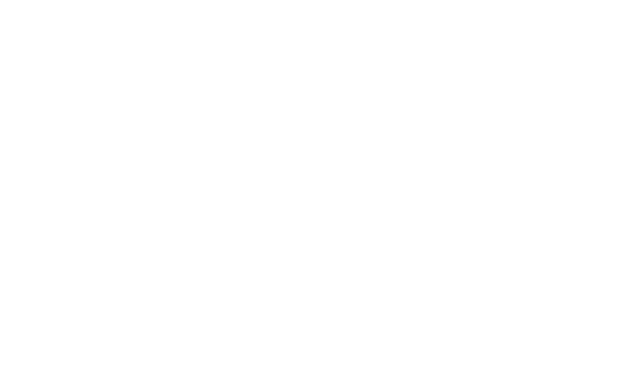
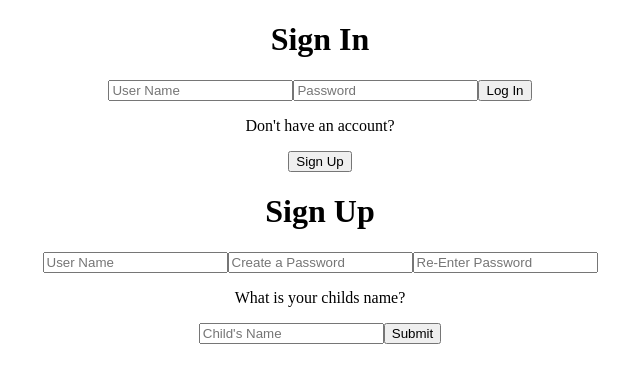
Before and after one commit to Bw-Gigapet-4/FE, a React (Create React App) app in the folder gigapet/: page / in a window 1280 px wide. Shown: the top 382 px of the page, without its empty margins (320-960 px from the left). Built offline with nearby package versions, Linux system fonts and the light colour scheme.

Commit message:
Check pasword now works as intended with no errors and sets only values needed for api call.

```diff
--- a/gigapet/src/App.js
+++ b/gigapet/src/App.js
@@ -1,9 +1,14 @@
 import React from 'react';
 import './App.css';
+
+import LogIn from "./components/LogIn";
+import SignUp from "./components/SignUp";
 
 function App() {
   return (
     <div className="App">
+      <LogIn/>
+      <SignUp/>
 
     </div>
   );
--- a/gigapet/src/components/SignUp.js
+++ b/gigapet/src/components/SignUp.js
@@ -1,8 +1,10 @@
 import React from "react";
 import { withFormik, Form, Field } from 'formik';
 import * as Yup from 'yup';
+import axios from "axios";
 
 const SignUpFields =({ errors, touched })=>{
+
     return(
         <div>
             <Form>
@@ -31,11 +33,12 @@
 }
 
 const SignUp = withFormik({
-    mapPropsToValues({name, password, childName}){
+    mapPropsToValues({name, password, ckPassword, childName}){
         return{
             name: name || "",
             password: password || "",
             childName: childName || "",
+            ckPassword: ckPassword || "",
         };
     },
 
@@ -53,9 +56,6 @@
         .string()
         .required("You must re-enter your password")
         .oneOf([Yup.ref("password"),null], "Passwords must match."),
-        // .test("Passwords match.", "Passwords must match.", function(value){
-        //     return this.parent.password === value;
-        // }),
 
         childName: Yup
         .string()
@@ -63,7 +63,20 @@
     }),
 
     handleSubmit(values){
+        delete values.ckPassword;
         console.log("submit from signUp", values);
+
+        // axios
+        //     .post("", values)
+        //     .then(result => {
+        //         console.log("Post success", result);
+
+        //     })
+        //     .catch(error =>{
+        //         console.log("Post Error", error.response);
+        //     });
+
+
     }
 
 })(SignUpFields);
```
Also changed, not shown: gigapet/src/components/LogIn.js (+10 -1 lines).
